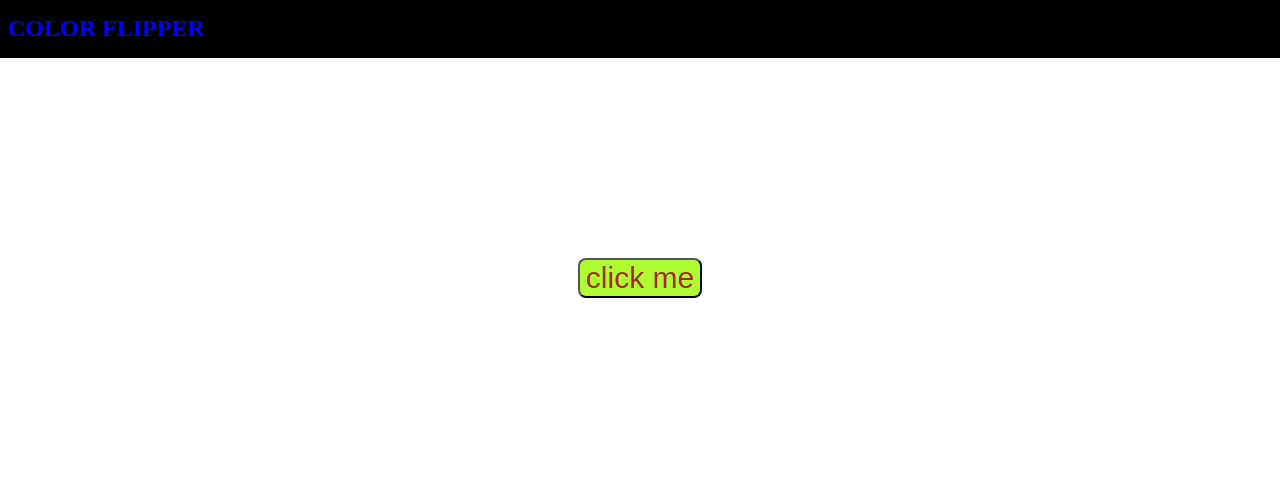
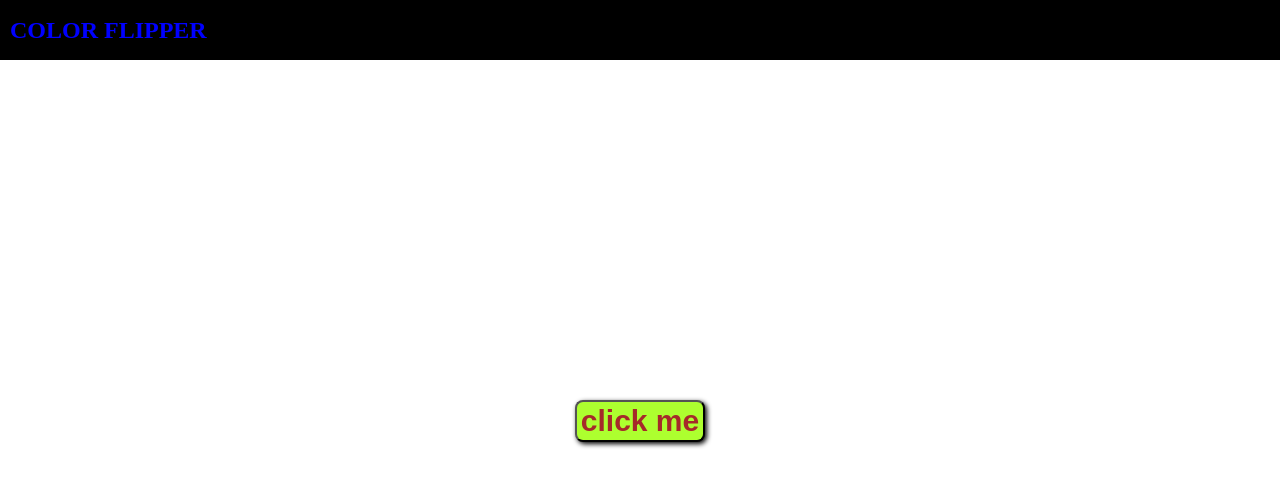
Before and after one commit to Dhanushvarma1552/Colorflipper-js, a plain HTML site: page index.html in a window 1280 px wide. Drawn offline with Linux system fonts and the light colour scheme.

Commit message:
Update color.css

```diff
--- a/color.css
+++ b/color.css
@@ -1,19 +1,25 @@
+*{
+    margin: 0px;
+    padding: 0px;
+}
+
 #nav{
     background-color: black;
     display: flex;
-    margin-top: -10px;
-    margin-left: -10px;
-    margin-right: -10px;
+    width: 100%;
     padding: 10px;
     height: 40px;
     align-items: center;
-
+    position: absolute;
+    top: 0px;
+    left: 0px;
 }
 h2{
    color: blue;
 }
 #colo{
-   margin-left:1000px ;
+   position: absolute;
+   right: 10%;
 }
 hr{
     margin-top: -2px;
@@ -21,14 +27,27 @@ hr{
     margin-right: -10px;
 }
 button{
+    position: absolute;
+    top:50%;
+    padding: 2px 4px 2px 4px;
+    margin-top:0px;
     color: brown;
     background-color: greenyellow;
     font-size: 30px;
     border-radius: 8px;
-
+    cursor: pointer;
+    font-weight: bolder;
+    box-shadow: 2px 2px 5px black;
+}
+button :hover,
+button:focus{
+  background-color: aquamarine;
 }
 #rem{
-    text-align: center;
+    width: 100%;
+    height: 100%;
+    display: flex;
+    justify-content: center;
     align-items: center;
     margin-top: 200px;
 }
```
